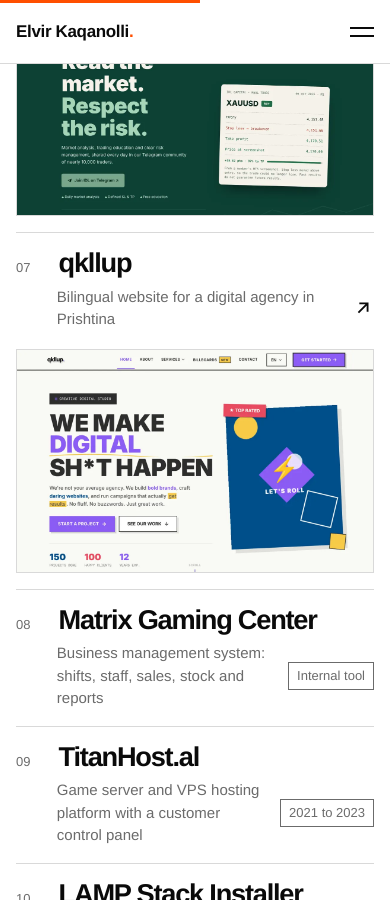
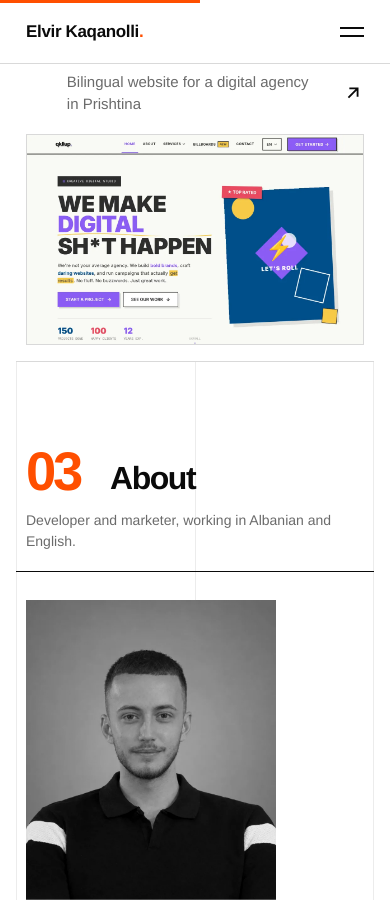
Before and after one commit to elvir-k/elvir-k.github.io, a Jekyll site: the page built from index.html, in a window 390 px wide and 900 px high, scrolled down 4937 px. Built offline with Jekyll 4.4.1, drawn with Linux system fonts in a browser that asks for light colours; some of the changed text lies outside the part shown.

Commit message:
Fix layout, remove projects

```diff
--- a/_layouts/default.html
+++ b/_layouts/default.html
@@ -17,7 +17,7 @@
   <meta property="og:url" content="https://www.elvir.pro{{ page.url }}" />
   <meta name="theme-color" content="#ffffff" />
   <link rel="icon" href="/favicon.ico" />
-  <link rel="stylesheet" href="/assets/css/site.css?v=3" />
+  <link rel="stylesheet" href="/assets/css/site.css?v=4" />
   <script>document.documentElement.className += ' js';</script>
   <!-- Google tag (gtag.js) -->
   <script async src="https://www.googletagmanager.com/gtag/js?id=G-RHDH01B11E"></script>
@@ -78,6 +78,6 @@
     </div>
   </footer>
 
-  <script src="/assets/js/site.js?v=3" defer></script>
+  <script src="/assets/js/site.js?v=4" defer></script>
 </body>
 </html>
--- a/assets/css/site.css
+++ b/assets/css/site.css
@@ -11,6 +11,7 @@
   --gutter: clamp(16px, 4vw, 56px);
   --max: 1440px;
   --nav-h: 64px;
+  --pad: clamp(10px, 1.2vw, 18px);
   --ease: cubic-bezier(0.22, 1, 0.36, 1);
 }
 
@@ -110,7 +111,9 @@ main, footer { position: relative; z-index: 1; }
 .marquee-track span::after { content: ""; width: 0.32em; height: 0.32em; background: var(--accent); margin-inline: 0.6em; }
 
 /* ---------- sections ---------- */
-.sec { padding-block: clamp(72px, 10vw, 160px); }
+.sec { padding-block: clamp(44px, 5.2vw, 84px); }
+.sec:last-of-type { padding-bottom: clamp(64px, 8vw, 120px); }
+.marquee + .sec { padding-top: clamp(56px, 7vw, 104px); }
 .sec-head { display: grid; grid-template-columns: repeat(4, 1fr); align-items: end; padding-bottom: clamp(20px, 2.4vw, 36px); position: relative; margin-bottom: 0; }
 .sec-head::after { content: ""; position: absolute; left: 0; right: 0; bottom: 0; height: 1px; background: var(--ink); transform-origin: left; }
 .js .sec-head::after { transform: scaleX(0); transition: transform 1.3s var(--ease); }
@@ -123,19 +126,22 @@ main, footer { position: relative; z-index: 1; }
 .js [data-up].in { opacity: 1; transform: none; }
 
 /* ---------- services ---------- */
-.services { display: grid; grid-template-columns: repeat(3, 1fr); border-left: 1px solid var(--rule); }
-.service { position: relative; padding: clamp(20px, 2.4vw, 36px); border-right: 1px solid var(--rule); border-bottom: 1px solid var(--rule); background: var(--paper); min-height: 320px; display: flex; flex-direction: column; transition: background 0.5s var(--ease), color 0.5s var(--ease); }
-.service::before { content: ""; position: absolute; top: -1px; left: -1px; right: -1px; height: 4px; background: var(--accent); transform: scaleX(0); transform-origin: left; transition: transform 0.6s var(--ease); }
+.services { display: grid; grid-template-columns: repeat(2, 1fr); }
+.service { position: relative; display: grid; grid-template-columns: 1fr 1fr; align-content: start; padding-block: clamp(22px, 2.4vw, 34px); border-bottom: 1px solid var(--rule); background: var(--paper); min-height: 250px; transition: background 0.5s var(--ease), color 0.5s var(--ease); }
+.service:nth-child(odd) { border-right: 1px solid var(--rule); }
+.service > * { padding-left: var(--pad); padding-right: 20px; }
+.service::before { content: ""; position: absolute; top: -1px; left: 0; right: 0; height: 4px; background: var(--accent); transform: scaleX(0); transform-origin: left; transition: transform 0.6s var(--ease); }
 .service:hover { background: var(--ink); color: var(--paper); }
 .service:hover::before { transform: none; }
-.service .n { font-size: 13px; color: var(--grey); transition: color 0.4s; }
+.service .n { grid-column: 1; font-size: 13px; color: var(--grey); transition: color 0.4s; }
 .service:hover .n { color: var(--accent); }
-.service h3 { font-size: clamp(1.4rem, 2.1vw, 2rem); font-weight: 700; letter-spacing: -0.035em; line-height: 1.05; margin-top: 40px; margin-bottom: 14px; }
-.service p { font-size: 15px; color: var(--grey); max-width: 38ch; transition: color 0.4s; }
+.service h3 { grid-column: 1; font-size: clamp(1.35rem, 2vw, 1.9rem); font-weight: 700; letter-spacing: -0.035em; line-height: 1.05; margin-top: 28px; margin-bottom: 12px; }
+.service p { grid-column: 1; font-size: 15px; color: var(--grey); max-width: 36ch; transition: color 0.4s; }
 .service:hover p { color: #bdbdbd; }
-.service ul { margin-top: auto; padding-top: 28px; font-size: 13px; }
-.service li { padding-block: 7px; border-top: 1px solid var(--rule); transition: border-color 0.4s; }
-.service:hover li { border-color: #333; }
+.service ul { grid-column: 2; grid-row: 1 / span 3; align-self: end; font-size: 13px; }
+.service li { padding-block: 8px; border-top: 1px solid var(--rule); transition: border-color 0.4s; }
+.service li:last-child { border-bottom: 1px solid var(--rule); }
+.service:hover li { border-color: #3a3a3a; }
 
 /* ---------- work index ---------- */
 .rows { border-bottom: 1px solid var(--rule); }
@@ -187,11 +193,11 @@ main, footer { position: relative; z-index: 1; }
 .facts dd { margin: 2px 0 0; }
 dl { margin: 0; }
 
-.stats { display: grid; grid-template-columns: repeat(4, 1fr); margin-top: clamp(56px, 8vw, 120px); border-top: 1px solid var(--ink); }
-.stat { padding: 20px 20px 0 0; }
+.stats { display: grid; grid-template-columns: repeat(4, 1fr); margin-top: clamp(48px, 6vw, 96px); border-top: 1px solid var(--ink); }
+.stat { padding: 20px 20px 0 var(--pad); }
 .stat b { display: block; font-size: clamp(3.4rem, 9.5vw, 9.5rem); font-weight: 700; letter-spacing: -0.06em; line-height: 0.9; }
 .stat b sup { font-size: 0.45em; color: var(--accent); vertical-align: top; position: relative; top: 0.08em; letter-spacing: 0; }
-.stat span { display: block; font-size: 14px; color: var(--grey); margin-top: 12px; max-width: 22ch; }
+.stat > span { display: block; font-size: 14px; color: var(--grey); margin-top: 12px; max-width: 22ch; }
 
 /* ---------- experience ---------- */
 .xp { border-bottom: 1px solid var(--rule); }
@@ -233,7 +239,7 @@ dl { margin: 0; }
 .contact-grid b { font-weight: 500; font-size: clamp(0.95rem, 1.35vw, 1.2rem); word-break: break-word; }
 
 footer.foot { background: var(--ink); color: #9a9a9a; font-size: 13px; padding-block: 20px 28px; }
-footer.foot .wrap { display: flex; justify-content: space-between; gap: 16px; flex-wrap: wrap; border-top: 1px solid #333; padding-top: 20px; }
+footer.foot .wrap { display: flex; justify-content: space-between; gap: 16px; flex-wrap: wrap; }
 footer.foot a { color: var(--paper); }
 footer.foot a:hover { color: var(--accent); }
 
@@ -289,6 +295,18 @@ footer.foot a:hover { color: var(--accent); }
 .highlight .m, .highlight .mi, .highlight .mf, .highlight .mh { color: #b23600; }
 .highlight .nf, .highlight .nc, .highlight .nb { color: #0a0a0a; text-decoration: underline; text-decoration-color: var(--rule); }
 
+/* ---------- column padding: keep text off the grid lines ---------- */
+.nav .brand { margin-left: var(--pad); }
+.nav-side { margin-right: var(--pad); }
+.hero-meta > span, .hero-foot > p, .sec-head > *, .row > *, .about > *, .xp li > *, .contact-grid a, .page-intro p, .post-side, .faq-q, .faq-a p { padding-left: var(--pad); }
+.hero h1, .page-title { padding-left: var(--pad); }
+.hero-cta, .row-end, .sec-head p, .facts, .xp .org, .faq-q { padding-right: var(--pad); }
+.contact .folio-line, footer.foot .wrap > span { padding-inline: var(--pad); }
+.contact .talk { margin-left: calc(var(--pad) - 0.04em); }
+.post-back { margin-left: var(--pad); }
+.post-head, .prose { padding-inline: var(--pad); }
+.empty { padding-left: var(--pad); }
+
 /* ---------- responsive ---------- */
 @media (max-width: 900px) {
   .nav-links, .clock, .nav .btn { display: none; }
@@ -304,20 +322,22 @@ footer.foot a:hover { color: var(--accent); }
   .sec-head h2 { grid-column: auto; }
   .sec-head p { grid-column: 1 / -1; justify-self: start; margin-top: 16px; max-width: 46ch; }
   .services { grid-template-columns: 1fr; }
-  .service { min-height: 0; }
-  .service h3 { margin-top: 24px; }
+  .service { min-height: 0; grid-template-columns: 1fr; }
+  .service:nth-child(odd) { border-right: 0; }
+  .service h3 { margin-top: 20px; }
+  .service ul { grid-column: 1; grid-row: auto; margin-top: 22px; }
   .row { grid-template-columns: 1fr auto; row-gap: 8px; }
   .row-main { grid-column: 1 / -1; }
-  .row-type { grid-column: 1; padding-left: calc(2.2em * 0.8125 + 14px); color: var(--grey); padding-right: 12px; }
+  .row-type { grid-column: 1; padding-left: calc(var(--pad) + 2.2em * 0.8125 + 14px); color: var(--grey); padding-right: 12px; }
   .row-end { grid-column: 2; grid-row: 2; }
   .row-end .stack { display: none; }
-  .row-shot { display: block; grid-column: 1 / -1; margin-top: 10px; border: 1px solid var(--rule); aspect-ratio: 16 / 10; overflow: hidden; }
+  .row-shot { display: block; grid-column: 1 / -1; margin: 10px var(--pad) 0; padding: 0; border: 1px solid var(--rule); aspect-ratio: 16 / 10; overflow: hidden; }
   .row-shot img { width: 100%; height: 100%; object-fit: cover; object-position: top; }
   .peek { display: none; }
   .about { grid-template-columns: 1fr 1fr; column-gap: 20px; }
   .portrait { grid-column: 1; padding-right: 0; }
   .facts { grid-column: 2; }
-  .about-text { grid-column: 1 / -1; grid-row: 2; padding-right: 0; }
+  .about-text { grid-column: 1 / -1; grid-row: 2; padding-right: var(--pad); }
   .stats { grid-template-columns: 1fr 1fr; row-gap: 28px; }
   .xp li { grid-template-columns: 1fr; row-gap: 4px; }
   .xp .role { grid-column: auto; }
--- a/index.html
+++ b/index.html
@@ -90,60 +90,35 @@ description: Elvir Kaqanolli is a PHP developer from Kosovo building web applica
       <div class="row-end"><span class="stack">PHP / MySQL / APIs</span><svg viewBox="0 0 24 24" fill="none" stroke="currentColor" stroke-width="2" aria-hidden="true"><path d="M7 17 17 7M8 7h9v9"/></svg></div>
       <div class="row-shot"><img src="/images/ebleva.webp" alt="eBleva online store homepage" loading="lazy" width="1200" height="750"></div>
     </a></li>
-    <li><a class="row" href="https://chilia4kids.com" target="_blank" rel="noopener" data-name="Chilia4Kids">
-      <div class="row-main"><span class="n num">02</span><h3>Chilia4Kids</h3></div>
-      <div class="row-type">Bilingual children's fashion store</div>
-      <div class="row-end"><span class="stack">PHP / MySQL</span><svg viewBox="0 0 24 24" fill="none" stroke="currentColor" stroke-width="2" aria-hidden="true"><path d="M7 17 17 7M8 7h9v9"/></svg></div>
-    </a></li>
     <li><a class="row" href="https://bigmallcenter.com" target="_blank" rel="noopener" data-name="Big Mall Center" data-shot="/images/bigmallcenter.webp">
-      <div class="row-main"><span class="n num">03</span><h3>Big Mall Center</h3></div>
+      <div class="row-main"><span class="n num">02</span><h3>Big Mall Center</h3></div>
       <div class="row-type">Children's products store for Kosovo, Albania and North Macedonia</div>
       <div class="row-end"><span class="stack">PHP / MySQL</span><svg viewBox="0 0 24 24" fill="none" stroke="currentColor" stroke-width="2" aria-hidden="true"><path d="M7 17 17 7M8 7h9v9"/></svg></div>
       <div class="row-shot"><img src="/images/bigmallcenter.webp" alt="Big Mall Center homepage" loading="lazy" width="1200" height="750"></div>
     </a></li>
     <li><a class="row" href="https://ambrenoir.net" target="_blank" rel="noopener" data-name="Ambre Noir" data-shot="/images/ambrenoir.webp">
-      <div class="row-main"><span class="n num">04</span><h3>Ambre Noir</h3></div>
+      <div class="row-main"><span class="n num">03</span><h3>Ambre Noir</h3></div>
       <div class="row-type">Perfume store with collections, cart and discount codes</div>
       <div class="row-end"><span class="stack">PHP / Tailwind</span><svg viewBox="0 0 24 24" fill="none" stroke="currentColor" stroke-width="2" aria-hidden="true"><path d="M7 17 17 7M8 7h9v9"/></svg></div>
       <div class="row-shot"><img src="/images/ambrenoir.webp" alt="Ambre Noir perfume store homepage" loading="lazy" width="1200" height="750"></div>
     </a></li>
     <li><div class="row" data-name="Auction House" data-shot="/images/auctionhouse.webp">
-      <div class="row-main"><span class="n num">05</span><h3>Auction House</h3></div>
+      <div class="row-main"><span class="n num">04</span><h3>Auction House</h3></div>
       <div class="row-type">Online auction platform with live bidding</div>
       <div class="row-end"><span class="stack">PHP / Dashboard</span></div>
       <div class="row-shot"><img src="/images/auctionhouse.webp" alt="Auction House platform homepage" loading="lazy" width="1200" height="596"></div>
     </div></li>
     <li><a class="row" href="https://idltrading.com" target="_blank" rel="noopener" data-name="IDL Capital" data-shot="/images/idlcapital.webp">
-      <div class="row-main"><span class="n num">06</span><h3>IDL Capital</h3></div>
+      <div class="row-main"><span class="n num">05</span><h3>IDL Capital</h3></div>
       <div class="row-type">Landing page and SEO blog for a trading community</div>
       <div class="row-end"><span class="stack">Web / SEO</span><svg viewBox="0 0 24 24" fill="none" stroke="currentColor" stroke-width="2" aria-hidden="true"><path d="M7 17 17 7M8 7h9v9"/></svg></div>
       <div class="row-shot"><img src="/images/idlcapital.webp" alt="IDL Capital homepage" loading="lazy" width="1200" height="750"></div>
     </a></li>
     <li><a class="row" href="https://qkllup.com" target="_blank" rel="noopener" data-name="qkllup" data-shot="/images/qkllup.webp">
-      <div class="row-main"><span class="n num">07</span><h3>qkllup</h3></div>
+      <div class="row-main"><span class="n num">06</span><h3>qkllup</h3></div>
       <div class="row-type">Bilingual website for a digital agency in Prishtina</div>
       <div class="row-end"><span class="stack">PHP / SEO</span><svg viewBox="0 0 24 24" fill="none" stroke="currentColor" stroke-width="2" aria-hidden="true"><path d="M7 17 17 7M8 7h9v9"/></svg></div>
       <div class="row-shot"><img src="/images/qkllup.webp" alt="qkllup agency homepage" loading="lazy" width="1200" height="750"></div>
-    </a></li>
-    <li><div class="row" data-name="Matrix Gaming Center">
-      <div class="row-main"><span class="n num">08</span><h3>Matrix Gaming Center</h3></div>
-      <div class="row-type">Business management system: shifts, staff, sales, stock and reports</div>
-      <div class="row-end"><span class="stack">PHP / MySQL</span><em>Internal tool</em></div>
-    </div></li>
-    <li><div class="row" data-name="TitanHost.al">
-      <div class="row-main"><span class="n num">09</span><h3>TitanHost.al</h3></div>
-      <div class="row-type">Game server and VPS hosting platform with a customer control panel</div>
-      <div class="row-end"><span class="stack">Linux / Networking</span><em class="num">2021 to 2023</em></div>
-    </div></li>
-    <li><a class="row" href="https://github.com/elvir-k/lamp-ubuntu" target="_blank" rel="noopener" data-name="LAMP Stack Installer">
-      <div class="row-main"><span class="n num">10</span><h3>LAMP Stack Installer</h3></div>
-      <div class="row-type">Open-source script that sets up Apache, MySQL and PHP on Ubuntu</div>
-      <div class="row-end"><span class="stack">Bash / GitHub</span><svg viewBox="0 0 24 24" fill="none" stroke="currentColor" stroke-width="2" aria-hidden="true"><path d="M7 17 17 7M8 7h9v9"/></svg></div>
-    </a></li>
-    <li><a class="row" href="https://github.com/elvir-k/webserver-simple-security" target="_blank" rel="noopener" data-name="Webserver Simple Security">
-      <div class="row-main"><span class="n num">11</span><h3>Webserver Simple Security</h3></div>
-      <div class="row-type">Open-source script that limits a web server to Cloudflare traffic</div>
-      <div class="row-end"><span class="stack">Bash / iptables</span><svg viewBox="0 0 24 24" fill="none" stroke="currentColor" stroke-width="2" aria-hidden="true"><path d="M7 17 17 7M8 7h9v9"/></svg></div>
     </a></li>
   </ul>
 </section>
@@ -173,7 +148,7 @@ description: Elvir Kaqanolli is a PHP developer from Kosovo building web applica
   </div>
   <div class="stats">
     <div class="stat"><b class="num"><span data-count="5">5</span><sup>+</sup></b><span>years building for the web, since 2021</span></div>
-    <div class="stat"><b class="num"><span data-count="11">11</span></b><span>projects in the index above</span></div>
+    <div class="stat"><b class="num"><span data-count="6">6</span></b><span>projects shown in the index above</span></div>
     <div class="stat"><b class="num"><span data-count="3">3</span></b><span>languages spoken</span></div>
     <div class="stat"><b class="num"><span data-count="4">4</span></b><span>AI certifications from OpenAI and Anthropic</span></div>
   </div>
```
Also changed, not shown: other parts of index.html (+1 -1 lines).
